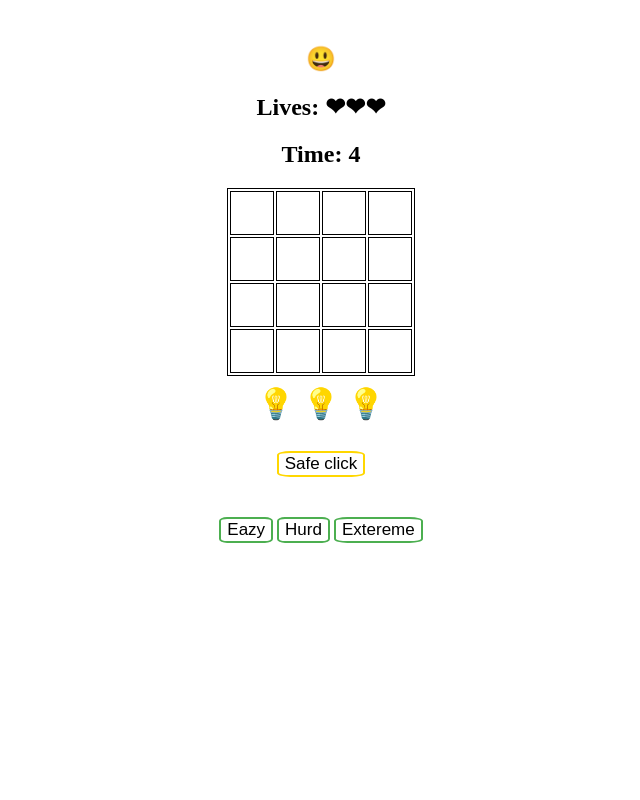
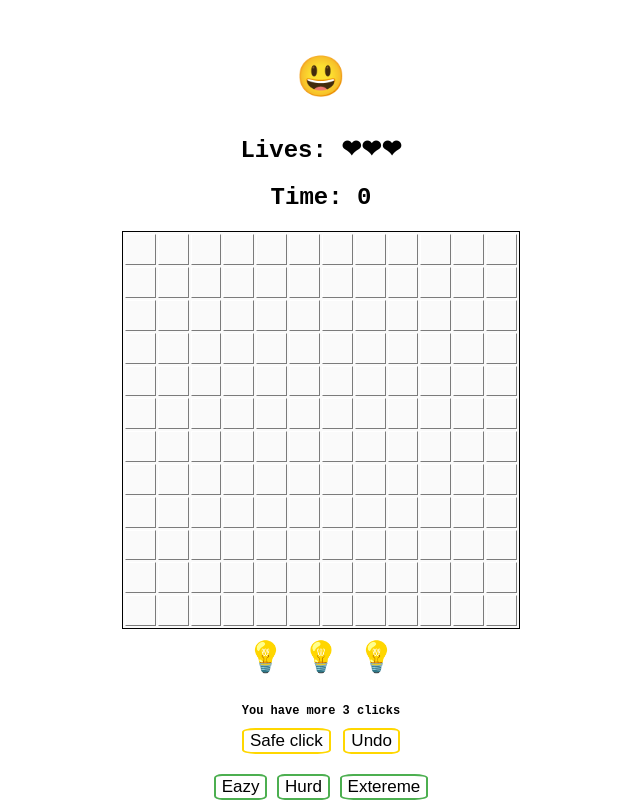
Before and after one commit to noakap/project, a plain HTML site: page index.html in a window 1280 px wide. Shown: the whole page, without its empty margins (319-959 px from the left). Drawn offline with Linux system fonts and the light colour scheme.

Commit message:
Add files via upload

```diff
--- a/css/app.css
+++ b/css/app.css
@@ -2,23 +2,36 @@ body {
     background-color: white;
     text-align: center;
     color:black;
+    font-family: "Roboto Sans", monospace;
 }
 
 table{
     margin: auto;
     border:1px solid black;
+    background-color: rgb(250, 250, 250);
+    height: 398px;
+    width: 398px;
+    table-layout: fixed;
+}
+
+.cell:hover{
+    background-color: lightyellow;
 }
 
 .cell {
-    width: 40px;
-    height: 40px;
-    text-align: center;
-    font-size: 1.5em;
-    border: solid 1px black;
+    height: 26px;
+    width: 26px;
+    font-size: 1.2em;
+    border: 1.5px solid;
+    border-top-color: #ffffff;
+    border-right-color: #7B7B7B;
+    border-bottom-color: #7B7B7B;
+    border-left-color: #ffffff;
 }
 
 .smiley{
-    padding-top: 25px;;
+    padding-top: 20px;
+    font-size: 2.5em;
 }
 
 button{
@@ -27,7 +40,7 @@ button{
     font-size: 18px;
     cursor: pointer;
     color: black;
-    transition-duration: 0.4s;
+    transition-duration: 0.8s;
     border: 2px solid #4CAF50;
     border-radius: 15%;
 }
@@ -52,7 +65,6 @@ button:hover {
     padding: auto;
     font-size: 17px;
     margin-top: 20px;
-    margin-bottom: 10px;
 }
 
 .hints{
@@ -62,18 +74,39 @@ button:hover {
     font-size: 30px;
 }
 
+.count-safe-click{
+    font-size: 12px;
+    transition-duration: 0.8s;
+}
+
 .safe-click {
     display: inline-block;
     text-align: center;
     cursor: pointer;
     background-color: white;
     font-size: 17px;
-    margin-bottom: 20px;
     border: 2px solid gold;
     border-radius: 15%;
 }
 
 .safe-click:hover {
+    background-color: white;
+    color: rgb(194, 177, 83);
+    border: 2px solid gold;
+}
+
+.undo {
+    display: inline-block;
+    text-align: center;
+    cursor: pointer;
+    background-color: white;
+    font-size: 17px;
+    border: 2px solid gold;
+    border-radius: 15%;
+    margin-left: 3px;
+}
+
+.undo:hover {
     background-color: white;
     color: rgb(194, 177, 83);
     border: 2px solid gold;
@@ -110,3 +143,7 @@ button:hover {
 .mines-count6{
     color: gray;
 }
+
+.flag{
+    color: black;
+}
--- a/index.html
+++ b/index.html
@@ -15,7 +15,9 @@
         <h2 class="time">Time: <span>0</span></h2>
         <div class="board-container"></div>
         <h2 class="hints" onclick="getHint()"></h2>
+        <h2 class="count-safe-click">You have more 3 clicks</h2>
         <button class="safe-click" onclick="safeClicks(this)">Safe click</button>
+        <button class="undo" onclick="undo(this)">Undo</button>
         <div class="level">
             <button class="eazy-level" onclick="changeLevel(this)">Eazy</button>
             <button class="hurd-level" onclick="changeLevel(this)">Hurd</button>
--- a/js/game.js
+++ b/js/game.js
@@ -1,7 +1,6 @@
 'use strict'
 
 var gBoard = [];
-var gSecCounter = 0;
 var idInterval = 0;
 
 const MINE = '💣';
@@ -20,29 +19,44 @@ var gGame = {
     livesCount: 3,
     hintsNum: 3,
     hintMood: false,
-    safeClicksNum: 3
+    safeClicksNum: 3,
+    lastMove: 0
 };
 
 var gLevel = {
-    size: 4,
-    mine: 2
+    size: 12,
+    mine: 30
 };
 
 function initGame() {
     clearInterval(idInterval);
+    initGgame();
+    initDom();
+    setMinesNumAccordingToBoardSize(gLevel.size);
+    gBoard = buildBoard(gLevel.size);
+
+    printMat(gBoard, '.board-container');
+}
+
+function initGgame() {
     gGame.shownCount = gGame.markedCount = 0;
     gGame.livesCount = 3;
     gGame.hintsNum = 3;
     gGame.safeClicksNum = 3;
-    document.querySelector('.safe-click').style.visibility ='visible';
-    setMinesNumAccordingToBoardSize(gLevel.size);
-    gBoard = buildBoard(gLevel.size);
+    gGame.lastMove = 0;
+    gGame.isOn = false;
+    gGame.secsPassed = 0;
+}
+
+function initDom(){
+    var elMsg = document.querySelector('.count-safe-click');
+    elMsg.innerText = `You have more ${gGame.safeClicksNum} clicks`;
+    elMsg.style.visibility = 'visible';
+    document.querySelector('.time span').innerText = gGame.secsPassed;
+    document.querySelector('.safe-click').style.visibility = 'visible';
     document.querySelector('.smiley').innerText = GAME_START;
     document.querySelector('h2 span').innerText = LIVE.repeat(gGame.livesCount);
     document.querySelector('.hints').innerText = HINT.repeat(gGame.hintsNum);
-    printMat(gBoard, '.board-container');
-    gSecCounter = 0;
-    idInterval = setInterval(SetTime, 1000);
 }
 
 function buildBoard(boardSize) {
@@ -109,16 +123,16 @@ function cellClicked(elCell, ev) {
     const RIGHT_CLICK = 2;
     var cellIndex = getCellIndex(elCell.id);
     var cell = gBoard[cellIndex.i][cellIndex.j];
-    gGame.isOn = true;
 
     if (cell.isMine && !gGame.isOn) return initGame();
+    if (!gGame.isOn) idInterval = setInterval(SetTime, 1000);
+    gGame.isOn = true;
     if (gGame.hintMood) return shownNeighborsForSec(cellIndex);
     if (ev.button === RIGHT_CLICK) {
-        cell.isMarked = true;
-        elCell.innerText = FLAG;
+        addFlag(cell, elCell);
     } else if (cell.mineAroundCount === 0) {
         recursiveExpandShown(cellIndex);
-    } else if (cell.isMine && !cell.isMarked) {
+    } else if (cell.isMine) {
         gGame.livesCount = (!gGame.livesCount) ? 0 : --gGame.livesCount;
         var elLives = document.querySelector('h2 span');
         elLives.innerText = (!gGame.livesCount) ? '0' : LIVE.repeat(gGame.livesCount);
@@ -130,6 +144,7 @@ function cellClicked(elCell, ev) {
         cell.isMarked = false;
     }
 
+    gGame.lastMove = cellIndex;
     cell.isShown = true;
     upDateCounts();
     checkIfGameOver();
@@ -139,12 +154,13 @@ function checkIfGameOver() {
     var elSmiley = document.querySelector('.smiley');
     if (!gGame.livesCount) {
         elSmiley.innerText = STEPPED_ON_MINE;
+        revealedAllMines();
         clearInterval(idInterval);
         return;
     }
     if (gGame.shownCount !== gLevel.size ** 2) return
-    for (var i = 0; i < gLevel.size; i++) {
-        for (var j = 0; j < gLevel.size; j++) {
+    for (var i = 0; i < gBoard.length; i++) {
+        for (var j = 0; j < gBoard.length; j++) {
             var cell = gBoard[i][j];
             if (!cell.isMine && cell.isMarked) return;
         }
@@ -166,6 +182,18 @@ function upDateCounts() {
     }
     gGame.shownCount = shownCount;
     gGame.markedCount = markedCount;
+}
+
+function addFlag(cell, elCell) {
+    if (cell.isMarked) {
+        cell.isMarked = false;
+        elCell.innerText = '';
+        elCell.classList.remove('flag');
+    } else {
+        cell.isMarked = true;
+        elCell.innerText = FLAG;
+        elCell.classList.add('flag');
+    }
 }
 
 function getHint() {
@@ -223,7 +251,6 @@ function updateModelforOneCell(cell) {
     cell.isShown = true;
 }
 
-
 function renderCellsWithZeroMine(cell) {
     var elCell = document.querySelector(`#cell-${cell.i}-${cell.j}`);
     elCell.style.backgroundColor = 'lightgray';
@@ -239,15 +266,49 @@ function changeLevel(elBtn) {
 function safeClicks(elBtn) {
     --gGame.safeClicksNum;
     if (gGame.safeClicksNum < 0) return;
+
+    var elMsgSpan = document.querySelector('.count-safe-click');
+    elMsgSpan.innerText = `You have more ${gGame.safeClicksNum} clicks`;
+
     var safeCells = findSafeCells(gBoard);
     var randNum = getRandomNum(safeCells.length, 0);
     var safeCell = safeCells[randNum];
+
     var elCell = document.querySelector(`#cell-${safeCell.i}-${safeCell.j}`);
     elCell.innerText = gBoard[safeCell.i][safeCell.j].mineAroundCount;
+
     setTimeout(unShownsafeClick, 1000, elCell);
-    if (gGame.safeClicksNum === 0) elBtn.style.visibility = 'hidden';
+
+    if (gGame.safeClicksNum === 0){
+        elBtn.style.visibility = 'hidden';
+        elMsgSpan.style.visibility = 'hidden';
+    }
 }
 
 function unShownsafeClick(elCell) {
     elCell.innerText = '';
 }
+
+function undo() {
+    if (!gGame.lastMove) return;
+    var undoIndex = gGame.lastMove;
+    gBoard[undoIndex.i][undoIndex.j].isShown = false;
+    var elCell = document.querySelector(`#cell-${undoIndex.i}-${undoIndex.j}`);
+    elCell.innerText = '';
+    upDateCounts();
+}
+
+function revealedAllMines() {
+    var mines = [];
+    for (var i = 0; i < gBoard.length; i++) {
+        for (var j = 0; j < gBoard.length; j++) {
+            var cell = gBoard[i][j];
+            if (cell.isMine && !cell.isShown) {
+                var mineIndex = { i: i, j: j };
+                mines.push(mineIndex);
+            }
+        }
+    }
+    updateModel(mines);
+    renderCells(mines);
+}
--- a/js/utils.js
+++ b/js/utils.js
@@ -60,8 +60,8 @@ function getRandomNum(max, min) {
 
 function SetTime() {
     var elTime = document.querySelector('.time span');
-    elTime.innerText = gSecCounter;
-    gSecCounter++;
+    elTime.innerText = gGame.secsPassed;
+    gGame.secsPassed++;
 }
 
 function printMat(mat, selector) {
```
